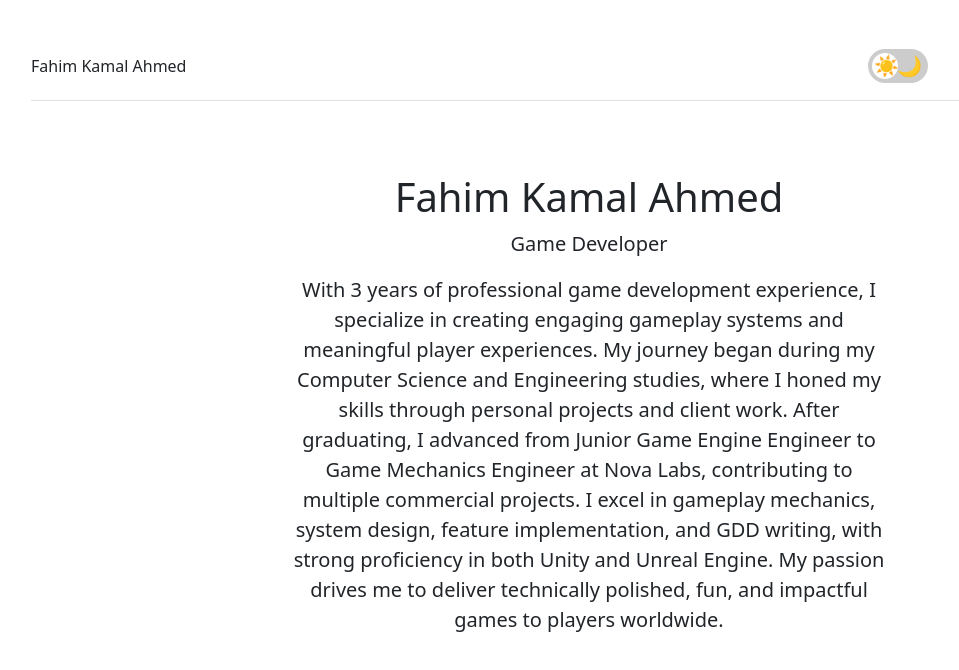
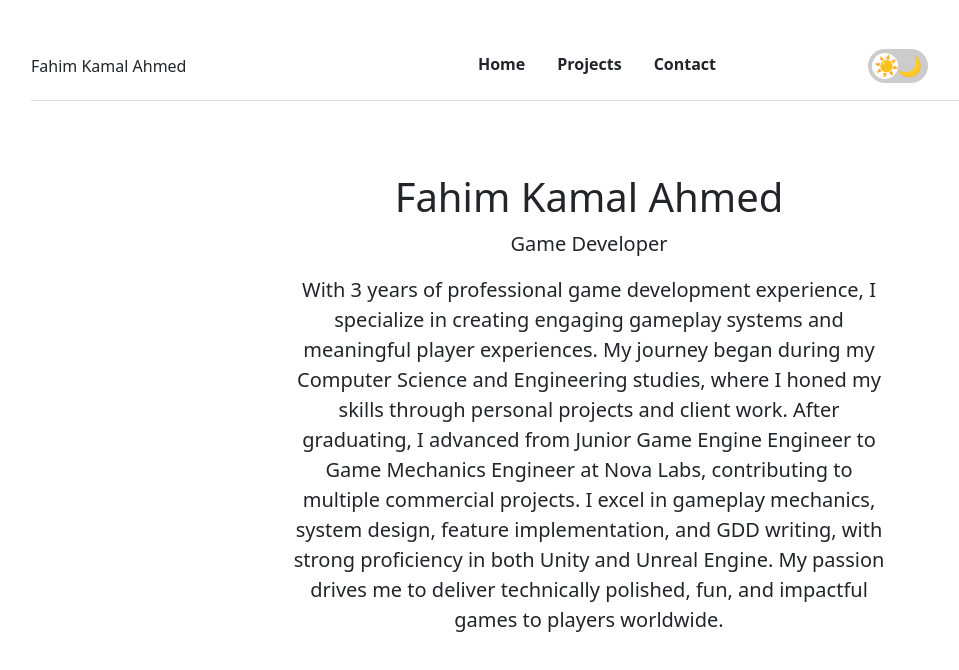
Before and after one commit to FahimKamal/React_Portfolio, a React (Vite) app in the folder react-portfolio/: page / in a window 1280 px wide. Shown: the top 670 px of the page, without its empty margins (51-1010 px from the left). Built offline with nearby package versions, Linux system fonts and the light colour scheme.

Commit message:
Update Header.jsx

```diff
--- a/react-portfolio/src/components/Header.jsx
+++ b/react-portfolio/src/components/Header.jsx
@@ -12,10 +12,10 @@ const Header = ({ currentTheme, toggleTheme }) => {
         </NavLink>
 
         <ul className="nav nav-masthead col-12 col-md-auto mb-2 justify-content-center mb-md-0">
-          <li><NavLink to="/" className="nav-link px-2">Home</NavLink></li>
-          <li><NavLink to="/projects" className="nav-link px-2">Projects</NavLink></li>
-          <li><NavLink to="/contact" className="nav-link px-2">Contact</NavLink></li>
-        </ul>
+            <li><NavLink to="/" className={`nav-link px-2 ${currentTheme === 'dark' ? 'text-white' : 'text-dark'}`}>Home</NavLink></li>
+            <li><NavLink to="/projects" className={`nav-link px-2 ${currentTheme === 'dark' ? 'text-white' : 'text-dark'}`}>Projects</NavLink></li>
+            <li><NavLink to="/contact" className={`nav-link px-2 ${currentTheme === 'dark' ? 'text-white' : 'text-dark'}`}>Contact</NavLink></li>
+          </ul>
 
         <div className="col-md-3 text-end">
           <ThemeToggle theme={currentTheme} toggleTheme={toggleTheme} />
```
